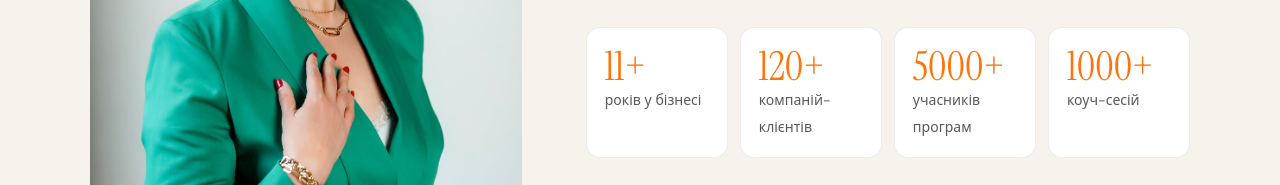
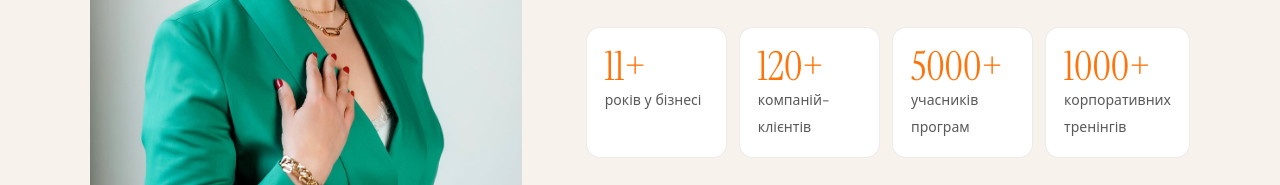
Before and after one commit to businesscoachlviv/teamvebinar, a plain HTML site: page index.html in a window 1280 px wide. Shown: the part 5877-6062 px from the top of the page. Drawn offline with Linux system fonts and the light colour scheme.

Commit message:
Fix stat: 1000+ corporate trainings
Co-Authored-By: Claude Opus 5.5 <noreply@anthropic.com>
Claude-Session: https://claude.ai/code/session_01Srdk7R2U3TVE4hMLDbJFoQ

```diff
--- a/index.html
+++ b/index.html
@@ -322,7 +322,7 @@
         <div class="stat"><b>11+</b><span>років у бізнесі</span></div>
         <div class="stat"><b>120+</b><span>компаній-клієнтів</span></div>
         <div class="stat"><b>5000+</b><span>учасників програм</span></div>
-        <div class="stat"><b>1000+</b><span>коуч-сесій</span></div>
+        <div class="stat"><b>1000+</b><span>корпоративних тренінгів</span></div>
       </div>
       <ul class="ticks">
         <li>Сертифікований коуч ICF</li>
```
